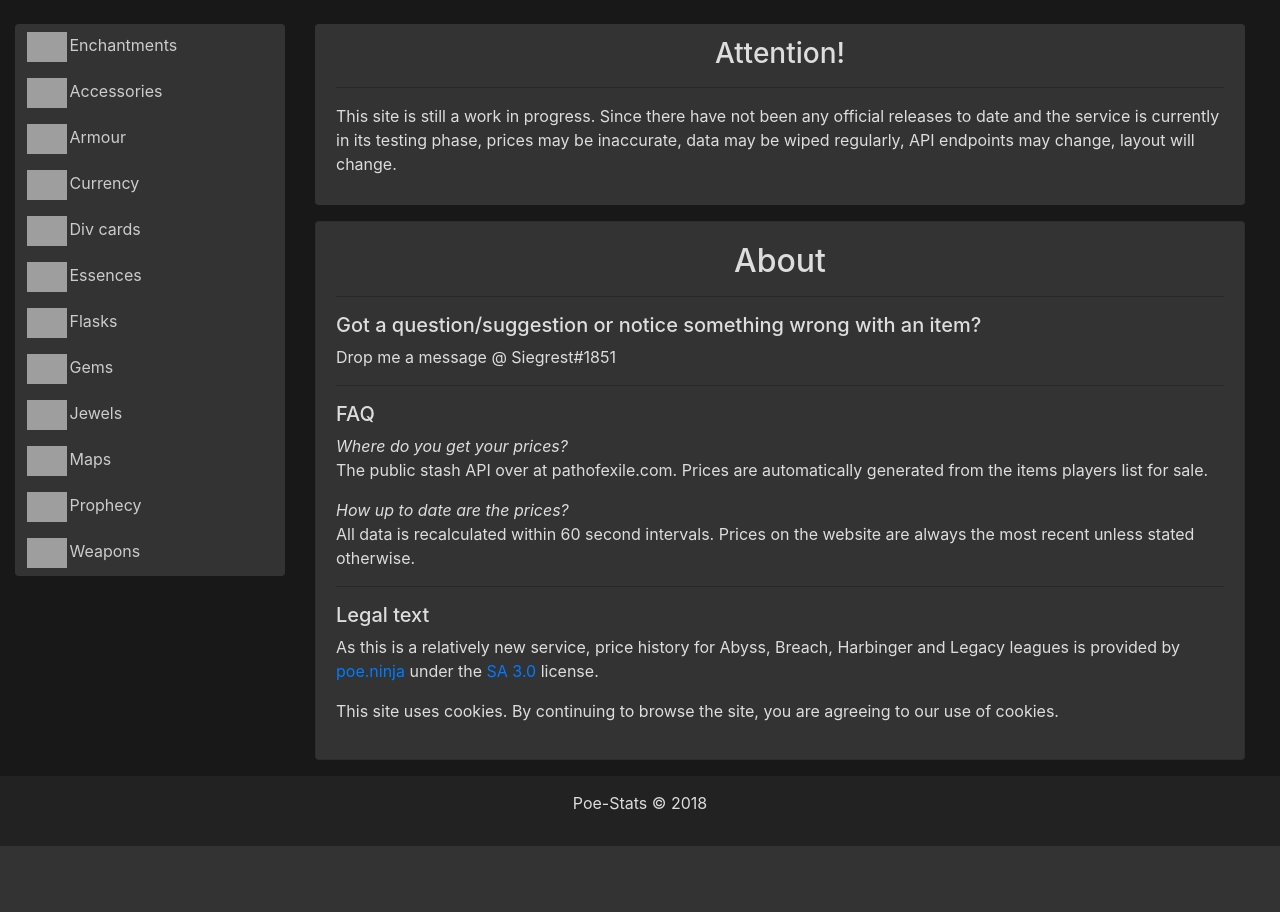
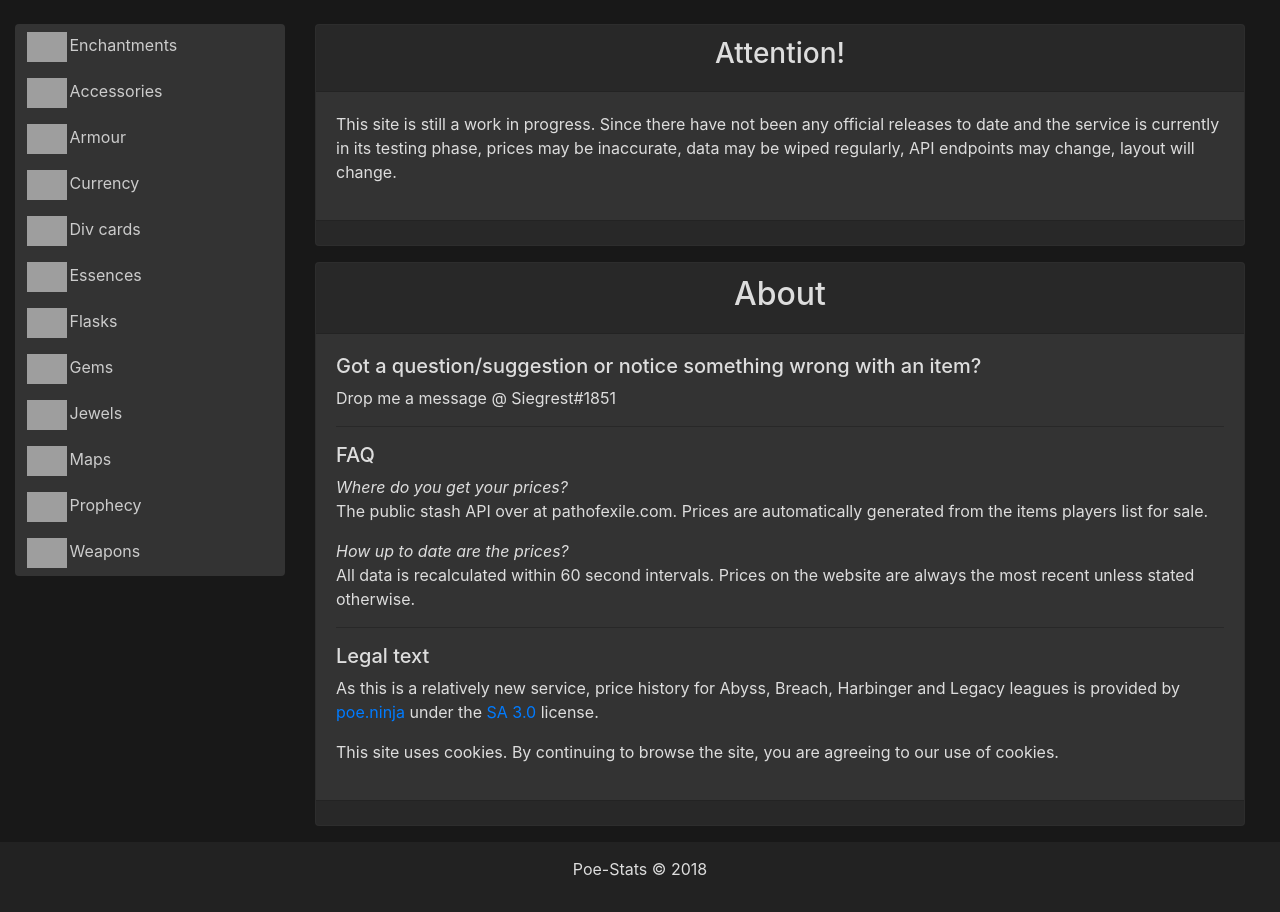
Before and after one commit to nibbydev/poewatch, a PHP site: page /about in a window 1280 px wide. Shown: the part 58-970 px from the top of the page. Before the commit the page ends 904 px from the top, so only its background shows below. Run offline with PHP 8.4, Linux system fonts and the light colour scheme; grey boxes are pictures that could not be loaded.

Commit message:
Upate page style

```diff
--- a/html/about.php
+++ b/html/about.php
@@ -48,21 +48,26 @@
     <!--/Menu/-->
     <!-- Main content -->
     <div class="col-xl-9 col-lg-10 offset-xl-0 offset-lg-1 offset-md-0 mt-4">
-      <div class="row">
+      <div class="row mb-3">
         <div class="col-lg">
-          <div class="alert custom-card" role="alert">
-            <h3 class="alert-heading text-center">Attention!</h3>
-            <hr>
-            <p>This site is still a work in progress. Since there have not been any official releases to date and the service is currently in its testing phase, prices may be inaccurate, data may be wiped regularly, API endpoints may change, layout will change.</p>
+          <div class="card custom-card">
+            <div class="card-header">
+              <h3 class="text-center">Attention!</h3>
+            </div>
+            <div class="card-body">
+              <p>This site is still a work in progress. Since there have not been any official releases to date and the service is currently in its testing phase, prices may be inaccurate, data may be wiped regularly, API endpoints may change, layout will change.</p>
+            </div>
+            <div class="card-footer"></div>
           </div>
         </div>
       </div>
       <div class="row mb-3">
         <div class="col-lg">
           <div class="card custom-card">
+            <div class="card-header">
+              <h2 class="text-center">About</h2>
+            </div>
             <div class="card-body">
-              <h2 class="card-title text-center">About</h2>
-              <hr>
               <h5>Got a question/suggestion or notice something wrong with an item?</h5>
               <p>Drop me a message @ Siegrest#1851</p>
               <hr>
@@ -74,6 +79,7 @@
               <p>As this is a relatively new service, price history for Abyss, Breach, Harbinger and Legacy leagues is provided by <a href="http://poe.ninja">poe.ninja</a> under the <a href="https://creativecommons.org/licenses/by-sa/3.0/">SA 3.0</a> license.</p>
               <p>This site uses cookies. By continuing to browse the site, you are agreeing to our use of cookies.</p>
             </div>
+            <div class="card-footer"></div>
           </div>
         </div>
       </div>
--- a/html/assets/css/main.css
+++ b/html/assets/css/main.css
@@ -41,13 +41,13 @@ option {
 
 .btn-outline-dark {
   color: #ddd;
-  border-color: rgba(255,255,255,.2);
-  background-color: rgba(0,0,0,.1);
+  border-color: rgba(255,255,255,.1);
+  background-color: rgba(0,0,0,.15);
 }
 
 .btn-outline-dark:hover {
   background-color: rgba(0,0,0,.2);
-  border-color: rgba(255,255,255,.3);
+  border-color: rgba(255,255,255,.2);
 }
 
 /* Disable focus borders */
--- a/html/assets/css/prices.css
+++ b/html/assets/css/prices.css
@@ -29,6 +29,10 @@
 
 .wide-table-col {
   width: 100%;
+}
+
+.custom-card .card-body {
+  padding: .5rem;
 }
 
 /*------------------------------------------------------------------------------------------------------------
--- a/html/index.php
+++ b/html/index.php
@@ -51,9 +51,10 @@
       <div class="row mb-3">
         <div class="col-lg">
           <div class="card custom-card">
+            <div class="card-header">
+              <h2 class="text-center">Poe-Stats</h2>
+            </div>
             <div class="card-body">
-              <h2 class="text-center">Poe-Stats</h2>
-              <hr>
               <img src="assets/img/img1.png" class="float-right ml-3">
               <h5>Overview</h5>
               <p>A Path of Exile statistics and price data collection page. This site gathers data over time from various items (uniques, gems, currency, you name it) from the ARPG Path of Exile and calculates their average prices. It also provides users a possibility to compare items' prices against previous leagues. This page is still in development and there has not been any official releases yet.</p>
@@ -62,6 +63,7 @@
               <h5>The API</h5>
               <p>Of course, all the data displayed here can be accessed through an API. Link's in the navbar up top. It's fairly out of date at the moment but will be updated before the release.</p>
             </div>
+            <div class="card-footer"></div>
           </div>
         </div>
       </div>
--- a/html/pricer.php
+++ b/html/pricer.php
@@ -55,15 +55,14 @@
         </div>
         <div class="card-body">
           <img src="assets/img/pricer.gif" class="float-right ml-3 rounded img-fluid">
+          <h5>Where can I get one?</h5>
+          <a class="btn btn-outline-dark mb-2" href="https://github.com/siegrest/Pricer/releases" role="button">Over at GitHub</a>
           <h5>How does it work?</h5>
           <p>When the user right-clicks an item in a premium tab (or any tab), this handy program instantly outputs a buyout note containing the average price for that type of item.</p>
           <h5>Who is it for?</h5>
           <p>Players who are tired of induvidually pricing hundreds of items in their stash tabs. Be you a labrunner or an Uber Atziri farmer, who has dozens upon dozens of gems or maps that need prices or maybe just your average player who wants to actually enjoy the game instead of playing Shoppe Keep all day long. Well, then this program is perfect for you.</p>
           <h5>What can it price?</h5>
           <p>Armours, weapons, accessories, flasks, 6-links, 5-links, jewels, gems, divination cards, maps, currency, prophecies, essences, normal, magic and rare items. In short: if it's an item, this program can find a price for it.</p>
-          <h5>Where can I get one?</h5>
-          <p>Head on over to the GitHub page:</p>
-          <a class="btn btn-outline-dark" href="https://github.com/siegrest/Pricer/releases" role="button">Github</a>
         </div>
         <div class="card-footer"></div>
       </div>
--- a/html/prices.php
+++ b/html/prices.php
@@ -231,15 +231,17 @@
       <div class="row mb-3">
         <div class="col-lg">
           <div class="card custom-card">
+            <div class="card-header"></div>
             <div class="card-body">
-              <table class="table price-table table-striped table-hover" id="searchResults">
+              <table class="table price-table table-striped table-hover mb-0" id="searchResults">
                 <thead><tr></tr></thead>
                 <tbody></tbody>
               </table>
-              <div class="loadall">
+              <div class="loadall mt-2">
                 <button type="button" class="btn btn-block btn-outline-dark" id="button-loadall">Load more</button>
               </div>
             </div>
+            <div class="card-footer"></div>
           </div>
         </div>
       </div>
```
Also changed, not shown: html/progress.php (+3 -8 lines).
